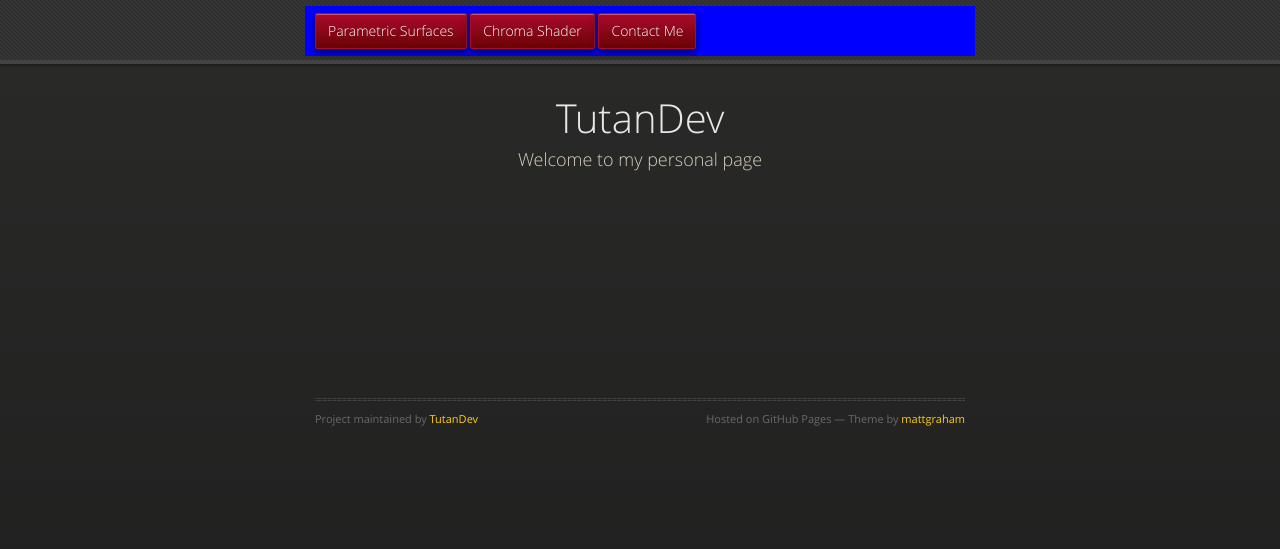
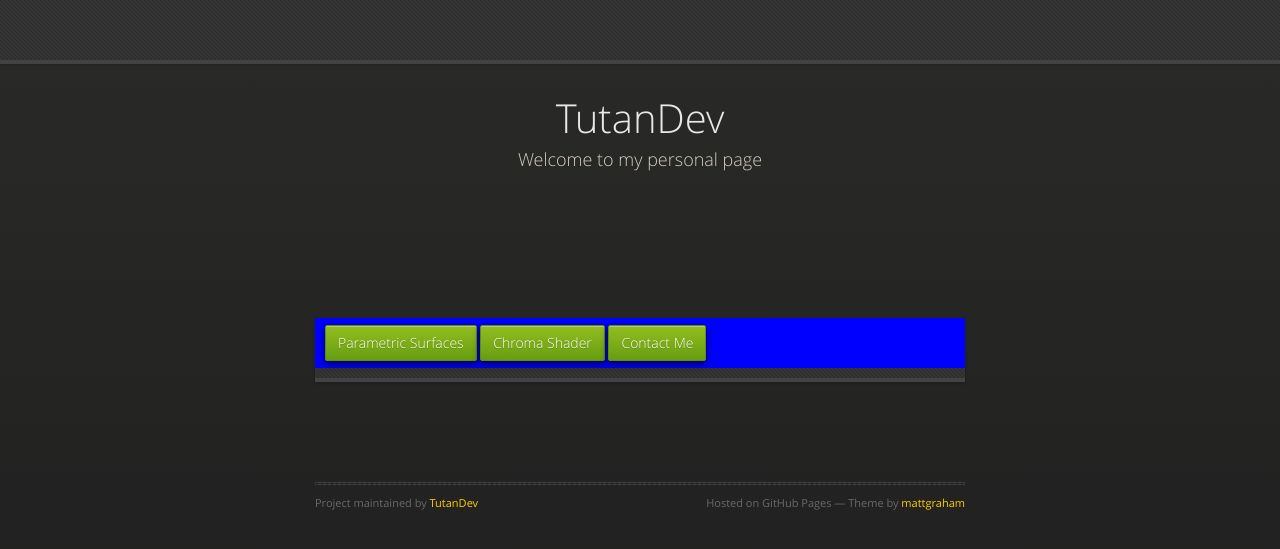
Before and after one commit to TutanDev/tutandev.github.io.OLD, a Jekyll site: the page built from index.md, in a window 1280 px wide. Shown: the top 549 px of the page. Built offline with Jekyll 4.4.1, drawn with Linux system fonts in a browser that asks for light colours.

Commit message:
myContent-Tests

```diff
--- a/_sass/jekyll-theme-midnight.scss
+++ b/_sass/jekyll-theme-midnight.scss
@@ -236,7 +236,6 @@ dt {
   top: 0px;
   height: 60px;
   width: 100%;
-  position: fixed;
   background: url(../images/nav-bg.gif) #353535;
   border-bottom: 4px solid #434343;
   box-shadow: 0px 1px 3px rgba(0,0,0,.25);
@@ -265,12 +264,12 @@ dt {
 
         a {
           color: white;
-          border: 1px solid #ac092d;
-          background: linear-gradient(#ac092d, #690404);
+          border: 1px solid #5d910b;
+          background: linear-gradient(#93bd20, #659e10);
           border-radius: 2px;
           box-shadow: inset 0px 1px 0px rgba(255,255,255,.3), 0px 3px 7px rgba(0,0,0,.7);
 
-          background-color: #ac092d;
+          background-color: #93bd20;
           padding: 10px 12px;
           margin-top: 6px;
           line-height:14px;
@@ -279,9 +278,9 @@ dt {
           text-align:center;
 
           &:hover {
-            background: linear-gradient(#dd5a76, #6e1528);
-            background-color: #dd5a76;
-            border: 1px solid #550819;
+            background: linear-gradient(#749619, #527f0e);
+            background-color: #659e10;
+            border: 1px solid #527f0e;
             box-shadow: inset 0px 1px 1px rgba(0,0,0,.2), 0px 1px 0px rgba(0,0,0,.0);
           }
         }
```
